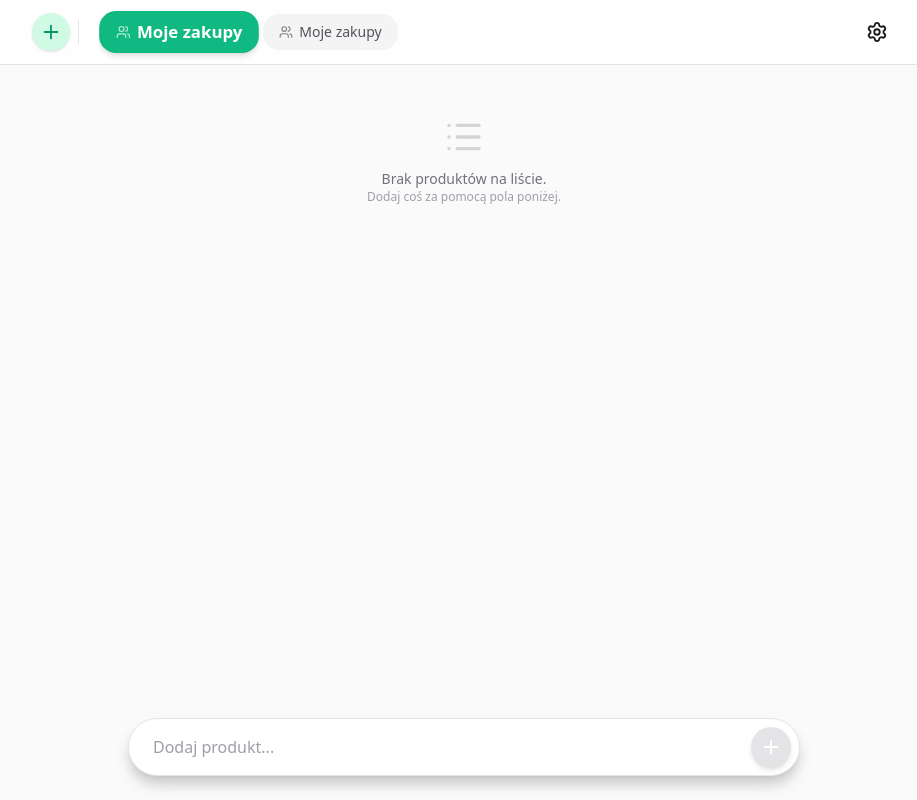
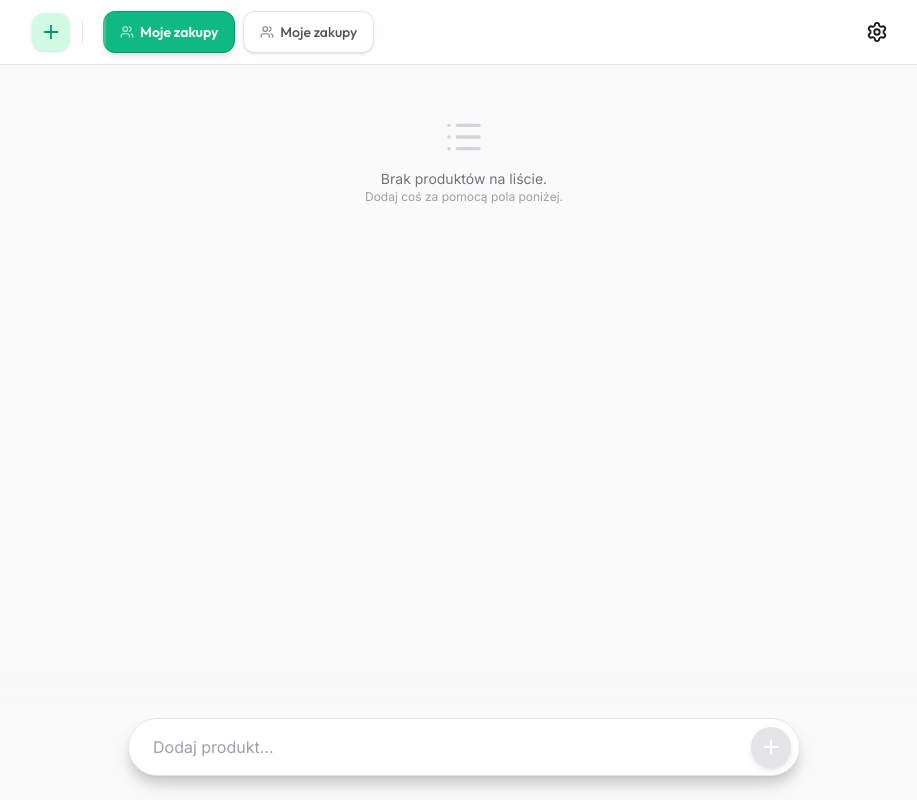
Before and after one commit to wierzbacfc/Listonik_3, a React (Vite) app: page / in a window 1280 px wide. Shown: the whole page, without its empty margins (176-1093 px from the left). Built offline with nearby package versions, Linux system fonts and the light colour scheme.

Commit message:
refactor: Update typography and spacing
Adjusted button padding, text sizes, and font families to improve UI aesthetics and readability. Introduced the "Outfit" font for display text and "Inter" for sans-serif.

```diff
--- a/src/App.tsx
+++ b/src/App.tsx
@@ -133,18 +133,18 @@ export default function App() {
     <div className="min-h-[100dvh] bg-zinc-50 dark:bg-zinc-950 text-zinc-900 dark:text-zinc-50 flex flex-col font-sans transition-colors duration-300 relative">
       {/* Top Bar */}
       <header className="sticky top-0 z-30 bg-white/80 dark:bg-zinc-950/80 backdrop-blur-md border-b border-zinc-200 dark:border-zinc-800">
-        <div className="max-w-4xl mx-auto px-4 w-full h-16 flex items-center justify-between gap-3 relative">
+        <div className="max-w-4xl mx-auto px-4 w-full h-16 flex items-center justify-between gap-2 relative">
 
-          <div className="flex items-center">
+          <div className="flex items-center gap-2 pr-1 shrink-0">
             <motion.button
               whileHover={{ scale: 1.05 }}
               whileTap={{ scale: 0.95 }}
               onClick={() => setIsAddingList(true)}
-              className="p-2 mr-2 rounded-full bg-primary-100 dark:bg-primary-500/20 text-primary-600 dark:text-primary-400 hover:bg-primary-200 dark:hover:bg-primary-500/30 transition-colors shrink-0 flex items-center justify-center shadow-sm"
+              className="p-2 rounded-xl bg-primary-100 dark:bg-primary-500/20 text-primary-600 dark:text-primary-400 hover:bg-primary-200 dark:hover:bg-primary-500/30 transition-colors shrink-0 flex items-center justify-center shadow-sm"
             >
               <Plus size={22} />
             </motion.button>
-            <div className="h-6 w-px bg-zinc-200 dark:bg-zinc-800 shrink-0 mr-2" />
+            <div className="h-6 w-px bg-zinc-200 dark:bg-zinc-800 shrink-0 ml-1" />
           </div>
 
           <div
@@ -153,7 +153,8 @@ export default function App() {
             onMouseLeave={onMouseLeave}
             onMouseUp={onMouseUp}
             onMouseMove={onMouseMove}
-            className="flex-1 overflow-x-auto flex items-center gap-2 no-scrollbar touch-pan-x pl-1 pr-2 py-1 h-full cursor-grab active:cursor-grabbing select-none"
+            style={{ maskImage: 'linear-gradient(to right, transparent, black 12px, black calc(100% - 12px), transparent)', WebkitMaskImage: 'linear-gradient(to right, transparent, black 12px, black calc(100% - 12px), transparent)' }}
+            className="flex-1 overflow-x-auto flex items-center gap-2 no-scrollbar touch-pan-x pl-2 pr-4 py-1 h-full cursor-grab active:cursor-grabbing select-none"
           >
             {lists.map(list => (
               editingListId === list.id ? (
@@ -182,14 +183,14 @@ export default function App() {
               ) : (
                 <motion.button
                   key={list.id}
-                  whileHover={{ scale: currentListId === list.id ? 1.07 : 1.02 }}
+                  whileHover={{ scale: currentListId === list.id ? 1.05 : 1.02 }}
                   whileTap={{ scale: 0.95 }}
                   onClick={(e: React.MouseEvent<HTMLButtonElement>) => handleListClick(e, list.id)}
                   className={cn(
-                    "whitespace-nowrap px-4 py-2 rounded-2xl transition-all duration-200 shrink-0 flex items-center gap-1.5 relative",
+                    "whitespace-nowrap px-4 py-2.5 rounded-xl border transition-all duration-200 shrink-0 flex items-center gap-1.5 relative shadow-sm text-sm font-display",
                     currentListId === list.id
-                      ? "bg-primary-500 text-white shadow-md font-bold scale-105"
-                      : "bg-zinc-100 dark:bg-zinc-900 text-zinc-600 dark:text-zinc-400 text-sm font-medium hover:bg-zinc-200 dark:hover:bg-zinc-800"
+                      ? "bg-primary-500 border-primary-600 dark:border-primary-400 text-white font-semibold shadow-md"
+                      : "bg-white dark:bg-zinc-800/80 border-zinc-200 dark:border-zinc-700/80 text-zinc-600 dark:text-zinc-300 font-medium hover:bg-primary-50 dark:hover:bg-primary-900/30 hover:border-primary-200 dark:hover:border-primary-500/30 hover:text-primary-700 dark:hover:text-primary-300"
                   )}
                 >
                   {list.visibility === 'shared' ? <Users size={14} className="opacity-70" /> : <Lock size={14} className="opacity-70" />}
--- a/src/components/ProductCard.tsx
+++ b/src/components/ProductCard.tsx
@@ -53,9 +53,9 @@ export const ProductCard: React.FC<ProductCardProps> = ({ item, onEdit }) => {
         <button
           onClick={() => toggleItemPurchased(item.id)}
           className={cn(
-          "font-medium flex-1 truncate text-sm text-left align-middle",
+          "font-display font-medium flex-1 truncate text-base text-left align-middle",
           item.purchased ? "line-through text-zinc-400 dark:text-zinc-500" : "text-zinc-900 dark:text-zinc-100",
-          item.urgent && !item.purchased && "text-red-700 dark:text-red-400 font-bold"
+          item.urgent && !item.purchased && "text-red-700 dark:text-red-400 font-semibold"
         )}>
           {item.name}
         </button>
--- a/src/index.css
+++ b/src/index.css
@@ -1,8 +1,11 @@
+@import url('https://fonts.googleapis.com/css2?family=Inter:wght@400;500;600&family=Outfit:wght@400;500;600;700&display=swap');
 @import "tailwindcss";
 
 @custom-variant dark (&:where(.dark, .dark *));
 
 @theme {
+  --font-sans: "Inter", ui-sans-serif, system-ui, sans-serif;
+  --font-display: "Outfit", ui-sans-serif, system-ui, sans-serif;
   --color-primary-50: var(--primary-50);
   --color-primary-100: var(--primary-100);
   --color-primary-200: var(--primary-200);
```
